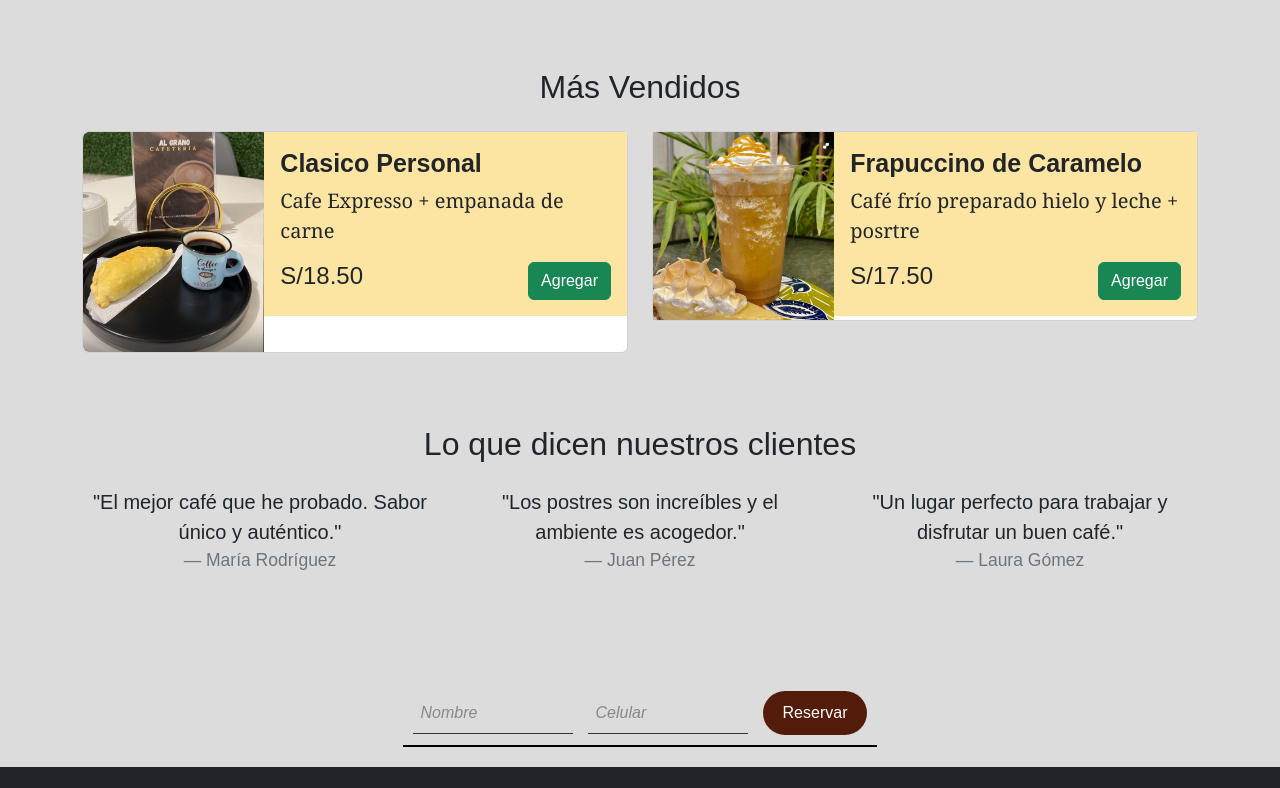
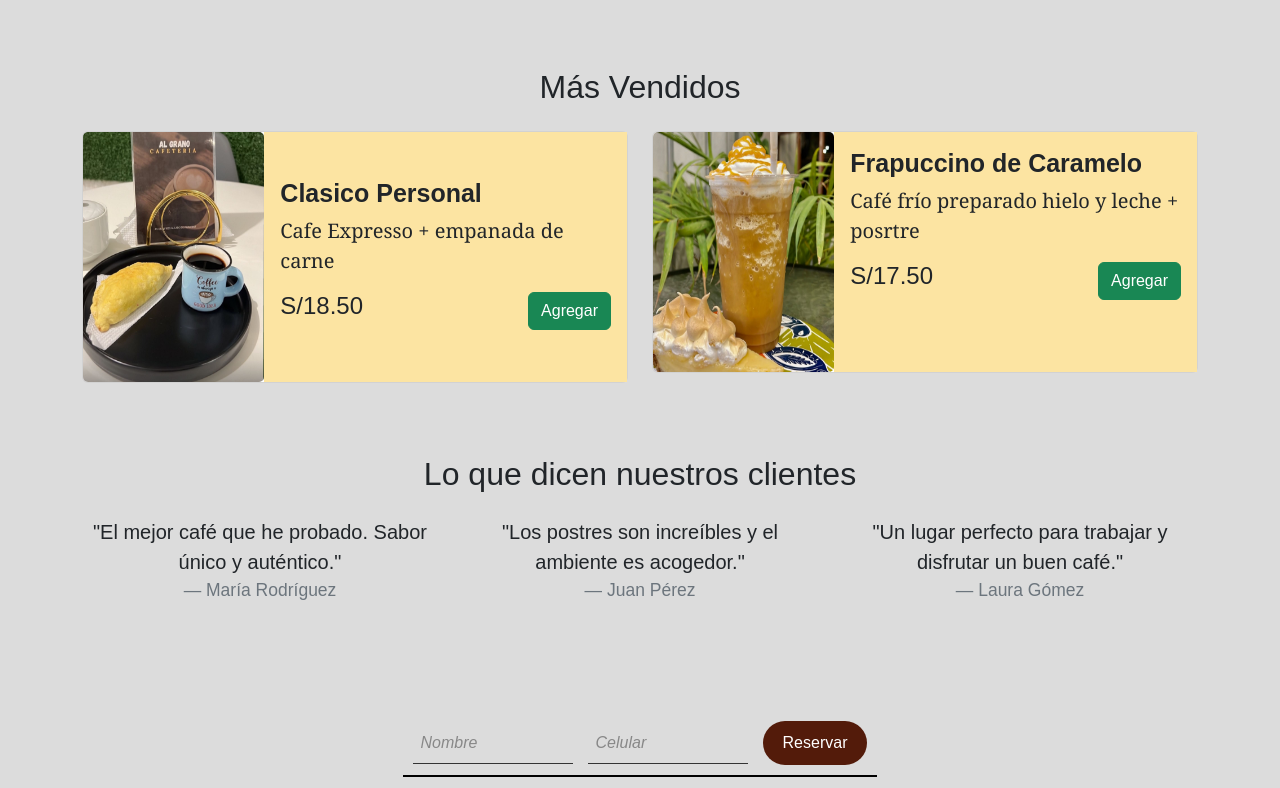
Before and after one commit to Waltersp01/gibhubpruebas, a plain HTML site: page index.html in a window 1280 px wide. Shown: the part 1200-1988 px from the top of the page. Drawn offline with nearby package versions, Linux system fonts and the light colour scheme.

Commit message:
index.html

```diff
--- a/index.html
+++ b/index.html
@@ -9,11 +9,16 @@
     <link rel="stylesheet" href="estilos.css">
 
 </head>
+
 <body>
+
     <!-- Barra de Navegación -->
     <nav class="navbar navbar-expand-lg navbar-dark fixed-top">
 
+
+
         <div class="container">
+
             <a class="navbar-brand" href="#">Cafetería al grano</a>
             <button class="navbar-toggler" type="button" data-bs-toggle="collapse" data-bs-target="#navbarNav">
                 <span class="navbar-toggler-icon"></span>
@@ -32,9 +37,14 @@
                     <li class="nav-item">
                         <a class="nav-link" href="#footer">Contacto</a>
                     </li>
+
                 </ul>
+
+                </div>
             </div>
         </div>
+
+
     </nav>
 
     <!-- Carrusel de Imágenes -->
@@ -139,13 +149,14 @@
         <h2 class="text-center mb-4">Más Vendidos</h2>
         <div class="row">
             <div class="col-md-6 mb-4">
-                <div class="card">
+                <div class="card product-card ">
                     <div class="row g-0">
                         <div class="col-md-4">
-                            <img src="Imagenes/productos.jpeg" class="img-fluid rounded-start" alt="Moca">
+                            <img src="Imagenes/productos.jpeg" class="card-img" height="250px;" alt="Moca">
                         </div>
                         <div class="col-md-8">
-                            <div class="card-body">
+                            <div class="card-body" style="height: 250px;">
+                                <br>
                                 <h5 class="card-title">Clasico Personal</h5>
                                 <p class="card-text">Cafe Expresso + empanada de carne</p>
                                 <div class="d-flex justify-content-between align-items-center">
@@ -158,16 +169,17 @@
                 </div>
             </div>
             <div class="col-md-6 mb-4">
-                <div class="card">
+                <div class="card product-card">
                     <div class="row g-0">
                         <div class="col-md-4">
-                            <img src="Imagenes/producto 2.jpeg" class="img-fluid" alt="Cold Brew">
+                            <img src="Imagenes/producto 2.jpeg" class="card-img" height="240px;"  alt="FrapeCaramelo">
                         </div>
                         <div class="col-md-8">
-                            <div class="card-body">
+                            <div class="card-body" style="height: 240px;">
                                 <h5 class="card-title">Frapuccino de Caramelo</h5>
-                                <p class="card-text">Café frío preparado hielo y leche + posrtre </p>
+                                <p class="card-text" >Café frío preparado hielo y leche + posrtre </p>
                                 <div class="d-flex justify-content-between align-items-center">
+
                                     <h4>S/17.50</h4>
                                     <button class="btn btn-success">Agregar</button>
                                 </div>
@@ -177,7 +189,13 @@
                 </div>
             </div>
         </div>
+
+
+
     </section>
+
+
+
 
 
     <section class="container my-5 text-center">
@@ -233,7 +251,6 @@
         </div>
     </footer>
 
-    <!-- Bootstrap JS -->
     <script src="https://cdn.jsdelivr.net/npm/bootstrap@5.3.0/dist/js/bootstrap.bundle.min.js"></script>
 </body>
 </html>
```
